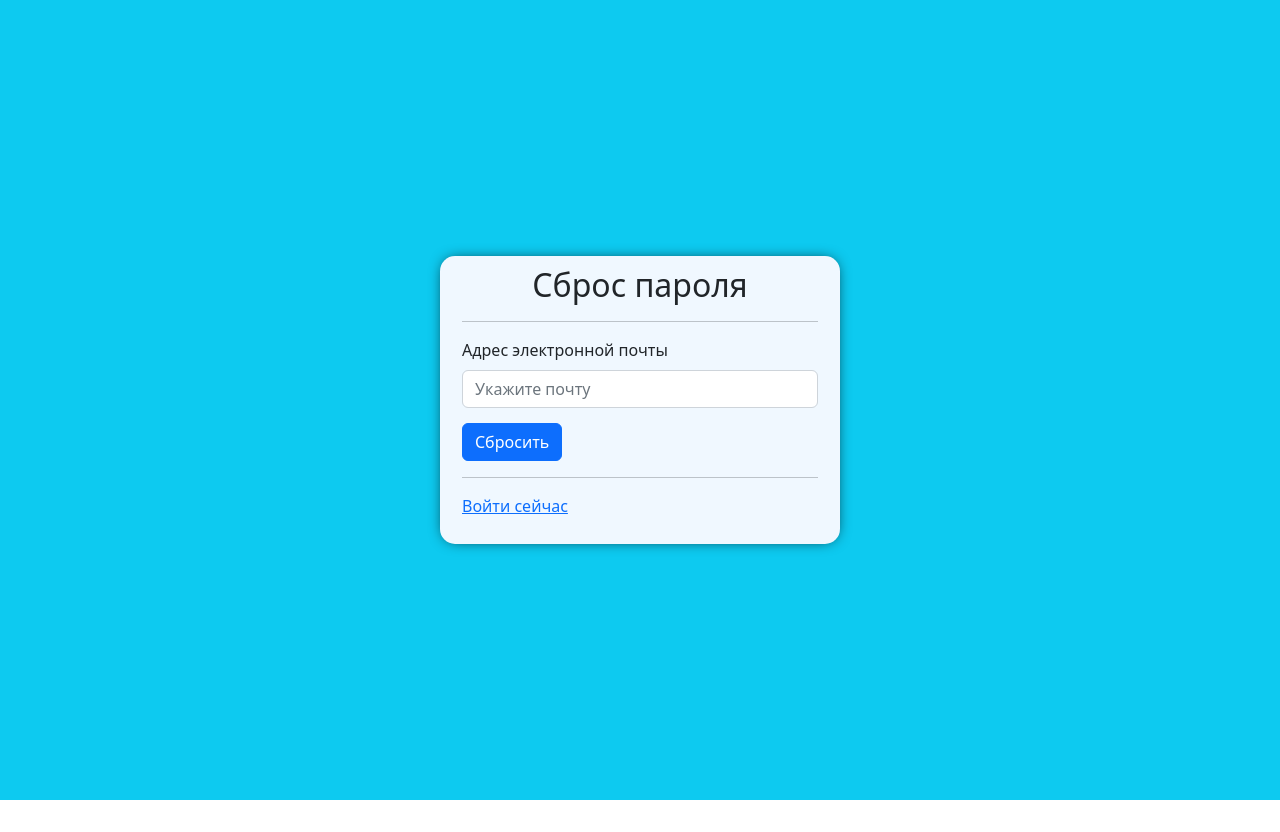
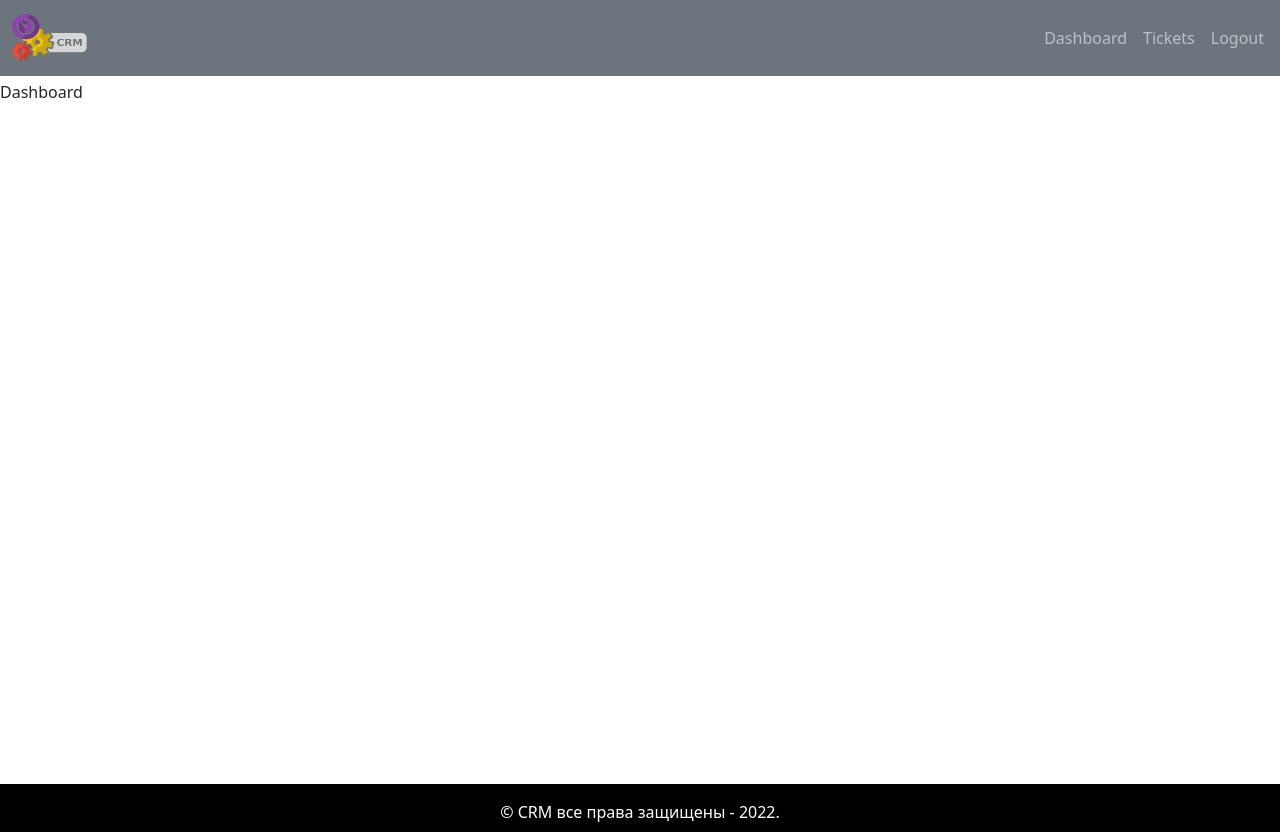
Before and after one commit to DanyaIT/CRM-Ticket_git, a React (Create React App) app: page / in a window 1280 px wide. Before the commit the page ends 800 px from the top, so only its background shows below. Built offline with nearby package versions, Linux system fonts and the light colour scheme.

Commit message:
added layout

```diff
--- a/src/App.css
+++ b/src/App.css
@@ -0,0 +1,25 @@
+.default-layout{
+    display: grid;
+    grid-template-rows: 80px auto 3rem;
+    grid-area:
+    'head'
+    'main'
+    'footer'
+}
+
+head{
+    grid-area: 'head';
+}
+
+main{
+    grid-area: 'main';
+    min-height: 88vh;
+}
+
+footer{
+    grid-area: 'footer';
+    padding: 1rem;
+    background-color: black;
+    color: white;
+
+}
--- a/src/App.js
+++ b/src/App.js
@@ -1,10 +1,15 @@
 import React, {useState} from "react";
 import "./App.css";
 import Entry from "./pages/entry/Entry.page";
+import DefaultLayout from './layout/DefaultLayout'
+
 function App() {
   return (
     <div className="App">
-      <Entry/>
+      {/* <Entry/> */}
+      <DefaultLayout>
+        Dashboard
+      </DefaultLayout>
     </div>
   );
 }
--- /dev/null
+++ b/src/layout/DefaultLayout.jsx
@@ -0,0 +1,21 @@
+import React from 'react'
+import Footer from './partials/Footer'
+import Header from './partials/Header'
+
+const DefaultLayout = ({children}) => {
+  return (
+    <div className='default-layout'>
+      <header className='header'>
+      <Header/>
+      </header>
+      <main className='main'>
+        {children}
+      </main>
+      <footer className='footer'>
+      <Footer/>
+      </footer>
+    </div>
+  )
+}
+
+export default DefaultLayout
--- /dev/null
+++ b/src/layout/partials/Footer.jsx
@@ -0,0 +1,11 @@
+import React from 'react'
+
+const Footer = () => {
+  return (
+    <div className='text-center copy-right'>
+      &copy; CRM все права защищены - 2022.
+    </div>
+  )
+}
+
+export default Footer
--- /dev/null
+++ b/src/layout/partials/Header.jsx
@@ -0,0 +1,31 @@
+import React from 'react'
+import { Container, Nav, Navbar } from 'react-bootstrap'
+import NavbarCollapse from 'react-bootstrap/esm/NavbarCollapse'
+import NavbarToggle from 'react-bootstrap/esm/NavbarToggle'
+import logo from'../../assets/image/logo.png'
+
+const Header = () => {
+  return (
+    <Navbar collapseOnSelect bg = 'secondary' variant='dark' expand = 'md' className='p-2'>
+        <Navbar.Brand>
+            <img src = {logo} alt = 'logo' width={'80px'} height = {'50px'}/>
+        </Navbar.Brand>
+        <NavbarToggle aria-controls='basic-navbar-nav'/>
+            <NavbarCollapse id = 'basic-navbar-nav'>
+                <Nav style={{marginLeft:'auto'}}>
+                    <Nav.Link href='/dashboard'>
+                        Dashboard
+                    </Nav.Link>
+                    <Nav.Link href='/dashboard'>
+                        Tickets
+                    </Nav.Link>
+                    <Nav.Link href='/dashboard'>
+                        Logout
+                    </Nav.Link>
+                </Nav>
+            </NavbarCollapse>
+    </Navbar>
+  )
+}
+
+export default Header
```
Also changed, not shown: src/assets/image/logo.png (added).
